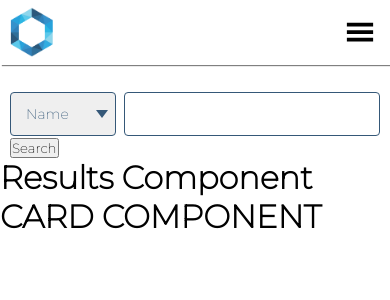
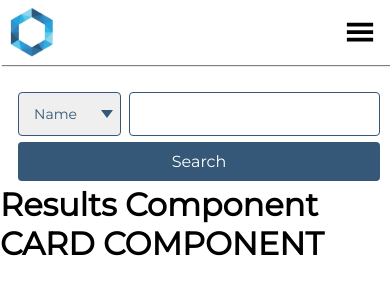
Before and after one commit to ettienekorayyi/poc-code-sydney, a React (Create React App) app: page / in a window 390 px wide. Shown: the top 300 px of the page. Built offline with nearby package versions, Linux system fonts and the light colour scheme.

Commit message:
DEV-017 Style bottom for search

```diff
--- a/src/components/Search/Search.js
+++ b/src/components/Search/Search.js
@@ -17,7 +17,7 @@ const Search = () => {
       </div>
 
       <div className='search-button'>
-        <button>Search</button>
+        <button className='button'>Search</button>
       </div>
     </div>
   )
--- a/src/components/Search/search.css
+++ b/src/components/Search/search.css
@@ -2,7 +2,7 @@
   /* Mobile View */
   .search {
     margin-top: 25px;
-    padding: 0 10px 0 10px;
+    padding: 0 10px 0 18px;
   }
 
   .form-wrapper {
@@ -52,4 +52,19 @@
     color: #355878;
     font-size: 14px;
   }
+
+  .button {
+    background-color: #355878; /* Green */
+    border: none;
+    color: white;
+    padding: 10px 32px;
+    text-align: center;
+    text-decoration: none;
+    display: inline-block;
+    font-size: 16px;
+    margin: 4px 0 4px 0;
+    cursor: pointer;
+    width: 100%;
+    border-radius: 4px;
+  }
 }
--- a/src/index.css
+++ b/src/index.css
@@ -1,4 +1,4 @@
-@import url('https://fonts.googleapis.com/css2?family=Montserrat:wght@200&display=swap');
+@import url('https://fonts.googleapis.com/css2?family=Montserrat&display=swap');
 
 * {
   font-family: 'Montserrat', sans-serif;
```
